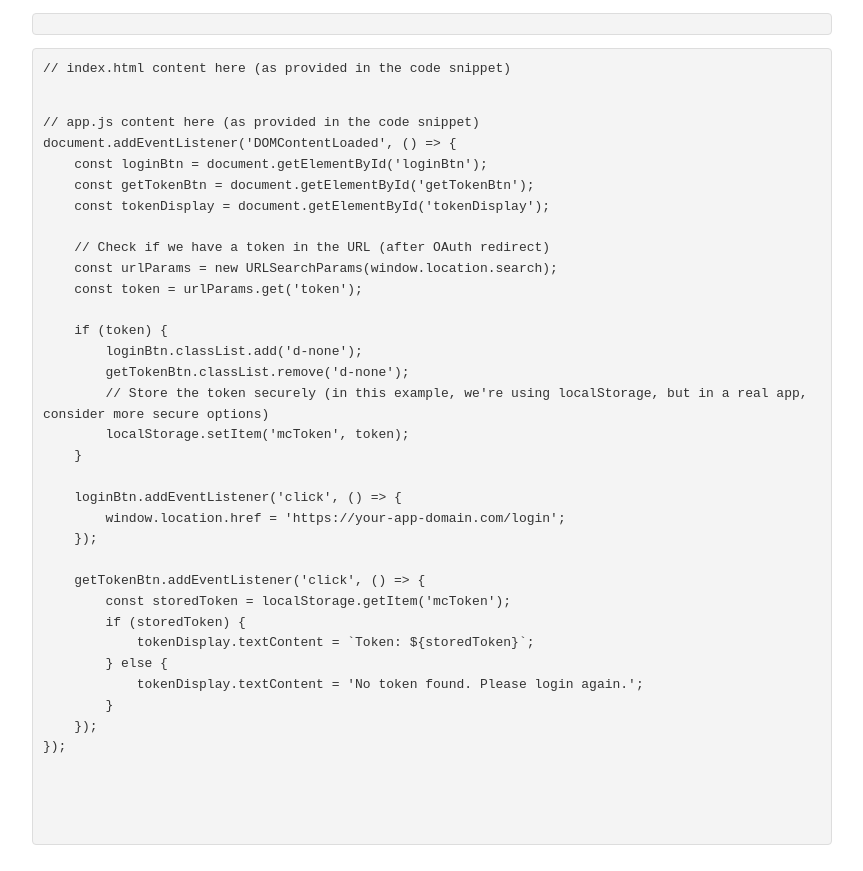
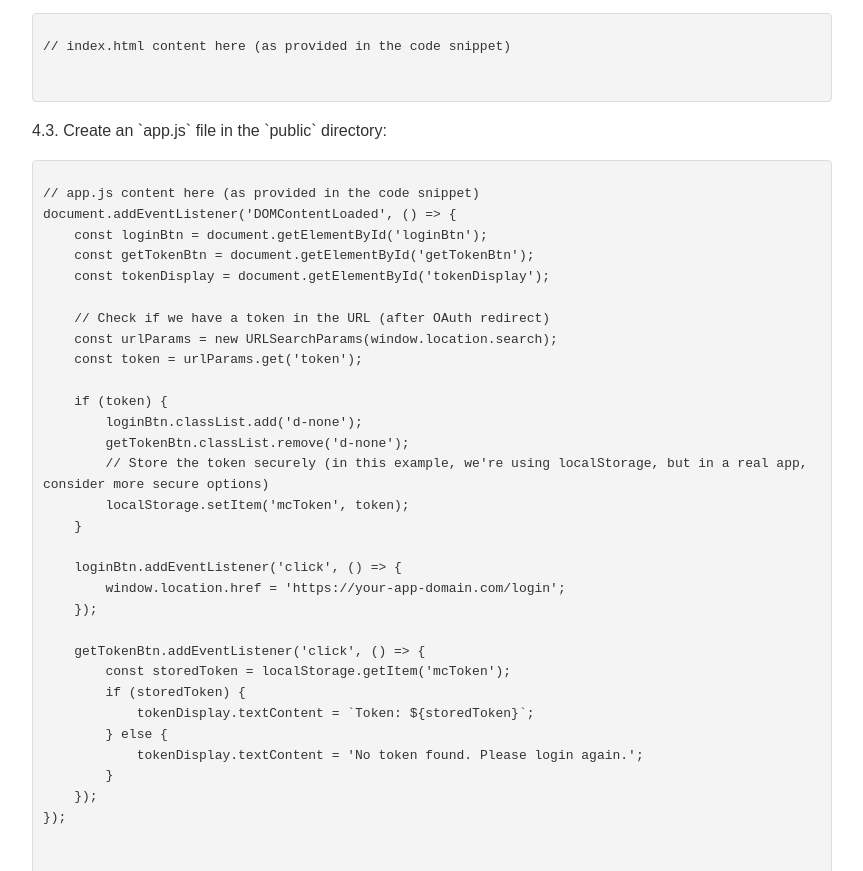
Before and after one commit to dhanush-m/Authentication-Bundle, a website: page public/docs.html in a window 1280 px wide. Shown: the part 2589-3460 px from the top of the page, without its empty margins (208-1071 px from the left). Drawn offline with Linux system fonts and the light colour scheme.

Commit message:
Update docs.html

```diff
--- a/public/docs.html
+++ b/public/docs.html
@@ -139,6 +139,11 @@ app.listen(port, () => {
     <code>
         <pre>
 // index.html content here (as provided in the code snippet)
+        </pre>
+    </code>
+
+    <p>4.3. Create an `app.js` file in the `public` directory:</p>
+    <code>
         <pre>
 // app.js content here (as provided in the code snippet)
 document.addEventListener('DOMContentLoaded', () => {
```
